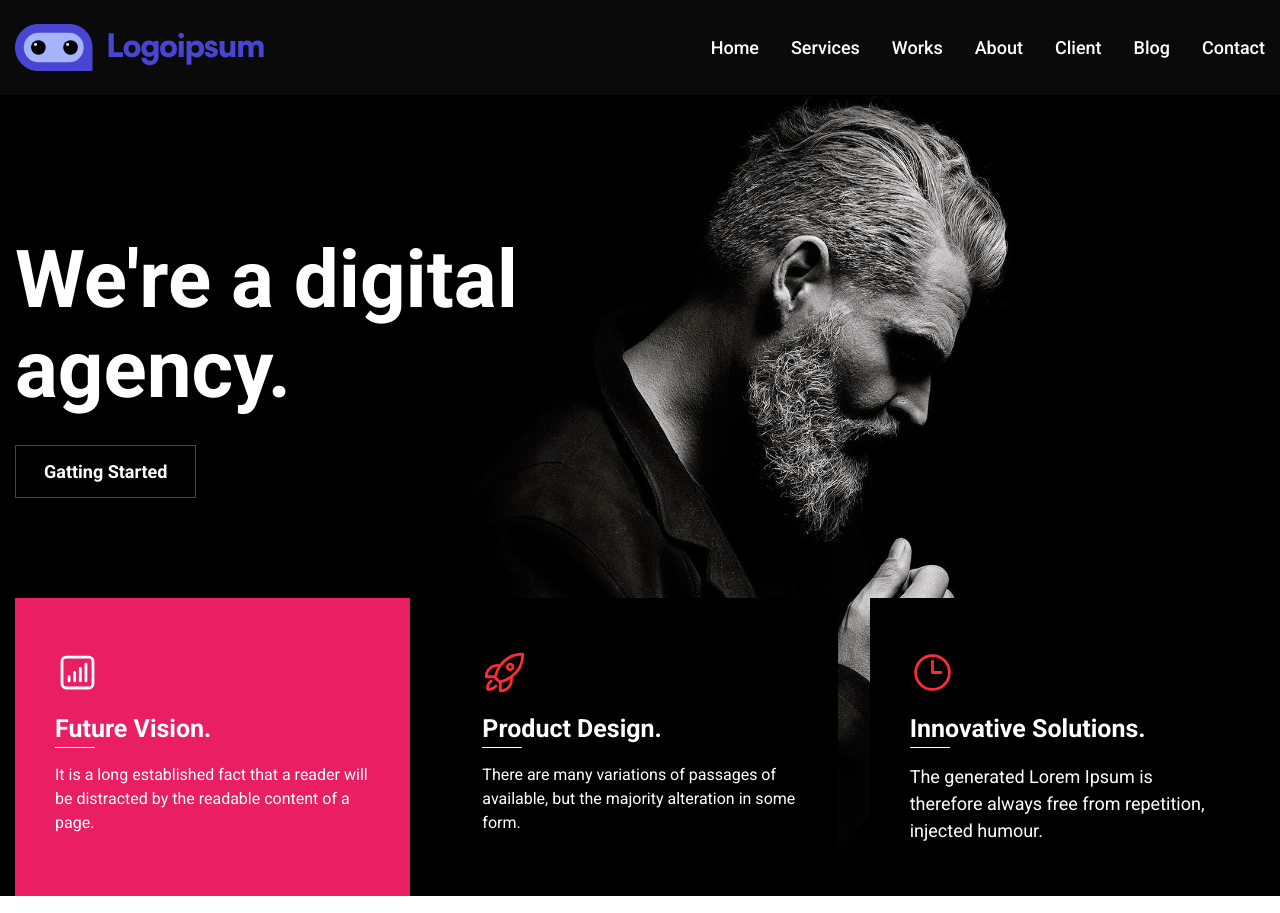
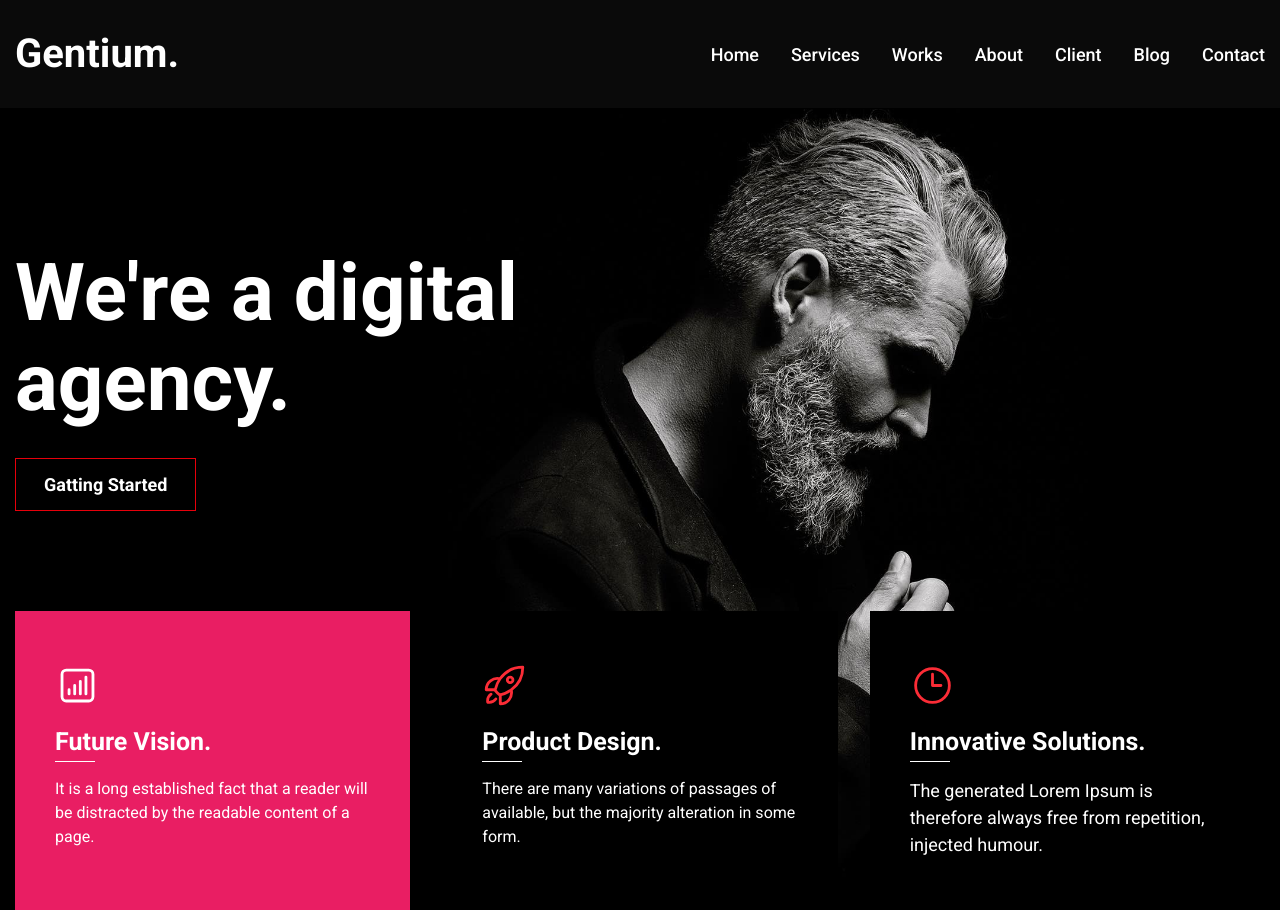
Before and after one commit to Buddhadev-coder/project7, a website: page index.html in a window 1280 px wide. Shown: the top 913 px of the page. Drawn offline with nearby package versions, Linux system fonts and the light colour scheme; a web font is replaced by a local one.

Commit message:
for logo chenges

```diff
--- a/css/style.css
+++ b/css/style.css
@@ -216,7 +216,7 @@ nav ul li a:hover::before {
 .loader {
   width: 50px;
   height: 50px;
-  border: 6px solid #35333354;
+  border: 6px solid #362c2c42;
   border-top-color: #8d0000;
   border-radius: 50%;
   animation: spin 1s linear infinite;
--- a/index.html
+++ b/index.html
@@ -15,7 +15,6 @@
 <body class="">
     <div id="preloader">
         <div class="loader">
-
         </div>
     </div>
     <header class=" top-0 left-0 w-full z-50 relative  bg-[#0a0a0a] font-roboto">
@@ -24,8 +23,8 @@
 
                 <!-- Logo -->
                 <div class="logo">
-                    <a href="#">
-                        <img src="./image/my-logo-2.svg" alt="Logo" class="w-[180px] md:w-[250px]">
+                    <a href="#" class="text-white font-bold text-[30px] md:text-[40px]">
+                       Gentium.
                     </a>
                 </div>
 
```
Also changed, not shown: src/output.css.
